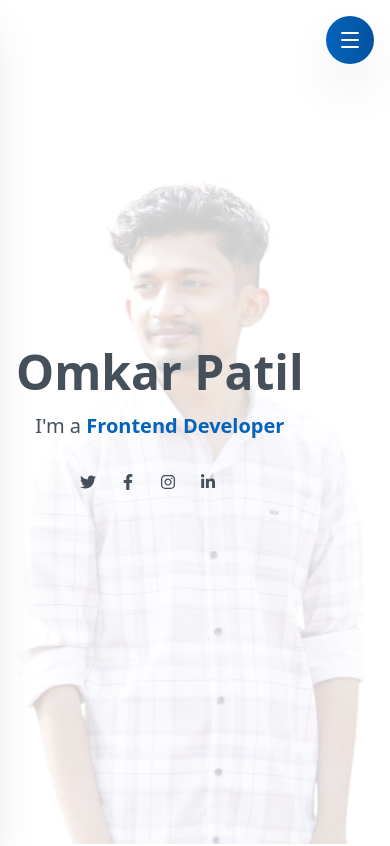
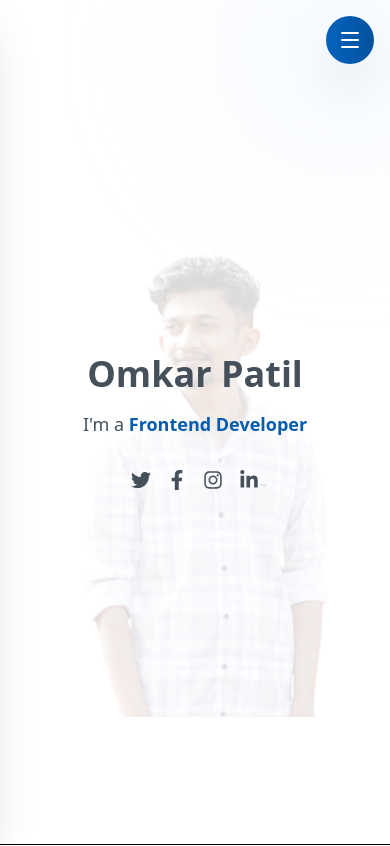
Before and after one commit to omkarpatil2906/my-portfolio, a React (Vite) app: page / in a window 390 px wide. Shown: the top 846 px of the page. Built offline with nearby package versions, Linux system fonts and the light colour scheme.

Commit message:
Ui Update

```diff
--- a/src/components/Hero.jsx
+++ b/src/components/Hero.jsx
@@ -8,34 +8,56 @@ import heroMobile from '../assets/img/PhotoRoomMobile.png'
 
 function Hero() {
     return (
-        <div>
+        <div className='border-b'>
             <section
                 id="hero"
                 className="min-h-screen w-full flex items-center relative overflow-hidden"
             >
+                {/* Desktop Background */}
                 <div
-                    className="hidden md:flex absolute inset-0 bg-cover bg-center opacity-40"
+                    className="hidden md:flex absolute inset-0 bg-cover bg-right "
                     style={{ backgroundImage: `url(${hero})` }}
                 ></div>
 
-                <div className="md:hidden absolute h-full inset-0 flex items-center justify-center">
-                    <img
+                {/* Mobile Background */}
+                <div className="md:hidden absolute h-full inset-0 flex items-center justify-end pr-4">
+                    <motion.img
+                        initial={{ opacity: 0, x: 100 }}
+                        animate={{ opacity: 0.15, x: 0 }}
+                        transition={{ duration: 1.2 }}
                         src={heroMobile}
                         alt="Omkar Patil"
-                        className="h-screen w-auto object-cover   opacity-20"
+                        className="h-[70vh] w-auto object-cover"
                     />
                 </div>
+
+                {/* Animated Background Elements */}
+                <div className="absolute inset-0 overflow-hidden pointer-events-none">
+                    <motion.div
+                        animate={{
+                            scale: [1, 1.2, 1],
+                            rotate: [0, 180, 360],
+                        }}
+                        transition={{
+                            duration: 20,
+                            repeat: Infinity,
+                            ease: "linear"
+                        }}
+                        className="absolute -top-20 -right-20 w-64 md:w-96 h-64 md:h-96 bg-blue-100 rounded-full opacity-20 blur-3xl"
+                    />
+                </div>
+
                 <motion.div
                     initial={{ opacity: 0, y: 100 }}
                     animate={{ opacity: 1, y: 0 }}
                     transition={{ duration: 1.2, ease: "easeOut" }}
-                    className="text-center z-10 px-4"
+                    className="text-center z-10 px-4 w-full"
                 >
                     <motion.h1
                         initial={{ opacity: 0, scale: 0.5 }}
                         animate={{ opacity: 1, scale: 1 }}
                         transition={{ duration: 1, delay: 0.3 }}
-                        className="text-5xl md:text-7xl font-bold text-[#45505b] mb-4"
+                        className="text-4xl sm:text-5xl md:text-7xl font-bold text-[#45505b] mb-4"
                     >
                         Omkar Patil
                     </motion.h1>
@@ -43,14 +65,23 @@ function Hero() {
                         initial={{ opacity: 0 }}
                         animate={{ opacity: 1 }}
                         transition={{ duration: 1, delay: 0.6 }}
-                        className="text-xl md:text-2xl text-[#45505b] mb-8"
+                        className="text-lg sm:text-xl md:text-2xl text-[#45505b] mb-8"
                     >
-                        I'm a <span className="text-[#0563bb] font-semibold">Frontend Developer</span>
+                        I'm a <motion.span
+                            animate={{
+                                color: ['#0563bb', '#0452a0', '#0563bb']
+                            }}
+                            transition={{ duration: 3, repeat: Infinity }}
+                            className="font-semibold"
+                        >
+                            Frontend Developer
+                        </motion.span>
                     </motion.p>
                     <motion.div
                         initial={{ opacity: 0, y: 50 }}
                         animate={{ opacity: 1, y: 0 }}
                         transition={{ duration: 1, delay: 0.9 }}
+                        className="flex justify-center gap-4 sm:gap-6"
                     >
                         {[FaTwitter, FaFacebookF, FaInstagram, FaLinkedinIn].map((Icon, i) => (
                             <motion.a
@@ -58,11 +89,11 @@ function Hero() {
                                 initial={{ scale: 0 }}
                                 animate={{ scale: 1 }}
                                 transition={{ duration: 0.5, delay: 1.2 + i * 0.1 }}
-                                whileHover={{ scale: 1.3, y: -8, rotate: 5 }}
+                                whileHover={{ scale: 1.3, y: -8, rotate: 360 }}
                                 href="#"
-                                className="text-[#45505b] hover:text-[#0563bb] leading-0.5 transition-colors mr-6 inline-block duration-300"
+                                className="text-[#45505b] hover:text-[#0563bb] transition-colors duration-300"
                             >
-                                <Icon size={16} />
+                                <Icon size={20} className="sm:w-6 sm:h-6" />
                             </motion.a>
                         ))}
                     </motion.div>
```
